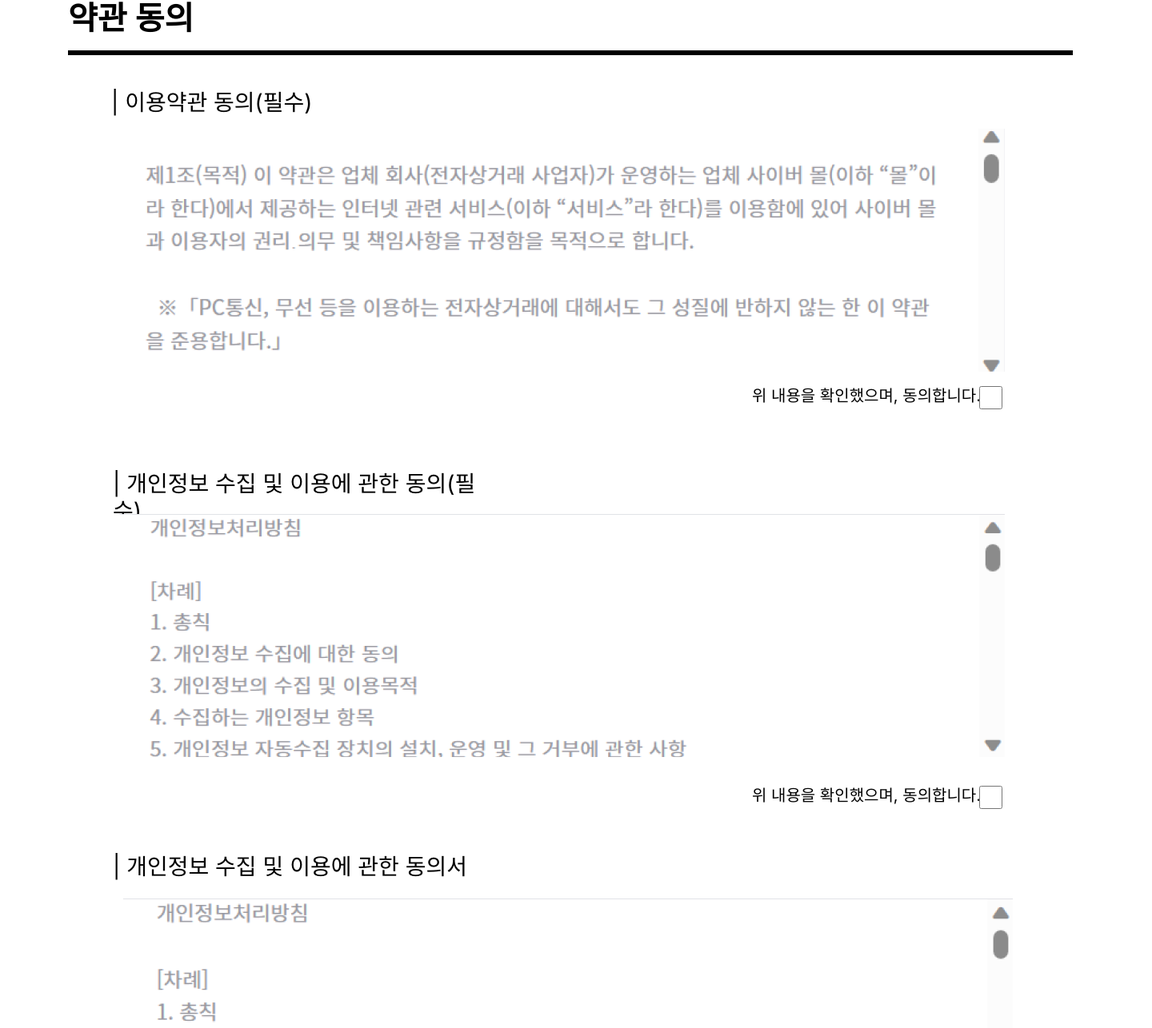
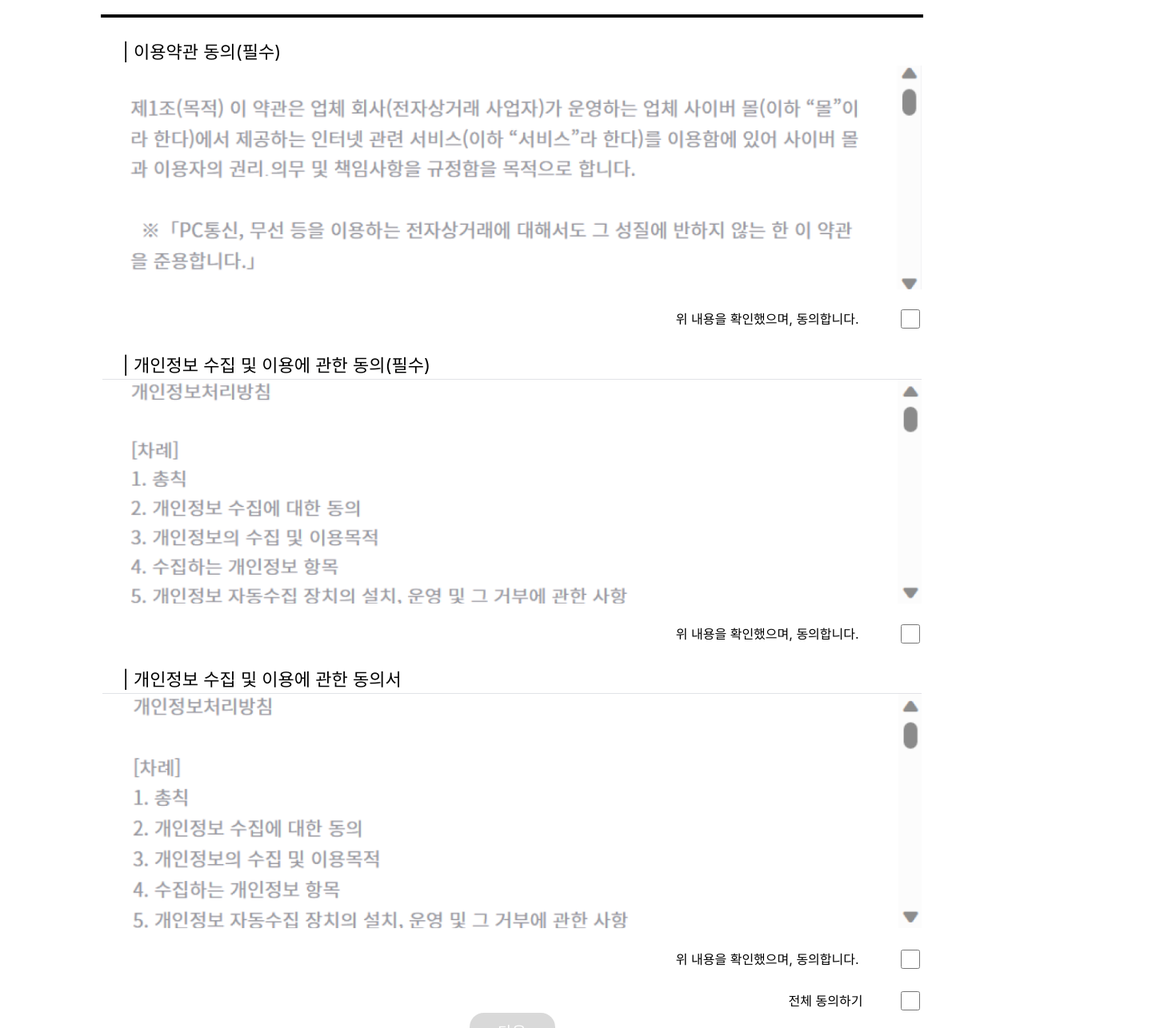
Before and after one commit to Troth-Cam/TrothCam_Web, a React (Create React App) app in the folder trothcam_web/: page /register1 in a window 1280 px wide. Shown: the part 129-1415 px from the top of the page at 80% size, 1440 px wide, since content can reach past the window. Built offline with nearby package versions, Linux system fonts and the light colour scheme.

Commit message:
[MOD]Register1 코드 수정

```diff
--- a/trothcam_web/src/components/Register1.jsx
+++ b/trothcam_web/src/components/Register1.jsx
@@ -10,102 +10,164 @@ import agreepic3 from './img/agreepic3.png';
 
 
 const PageContainer = styled.div`
-    position:relative;
-    width: 1440px;
-    height: 2243px;
-    background-color: #ffffff;
+    display: flex;
+    flex-direction: column;
+    justify-content: center;
+
 `;
 
 const FooterContainer = styled.footer`
-    position: absolute;
-    width: 1440px;
+    display: flex;
+    justify-content: center;
+    margin-top:10%;
     height: 237px;
-    bottom: 0;
-    display: flex;
     align-items: center;
     background-color: #E8EAEF;
 `;
 
+
+
+
 const Title = styled.h1`
-    position: absolute;
-    width: 205px;
-    height: 71px;
-    top: 101px;
-    left: 85px;
+
     font-family: Inter;
     font-size: 40px;
     font-weight: 600;
     line-height: 48px;
     letter-spacing: 0em;
-    text-align: left;
+    padding-left: 8%;
+
+
+    @media (max-width: 1439px) {
+        font-size: 30px;
+        padding-left: 10%;
+    }
+
+    @media (max-width: 950px) {
+        font-size: 20px;
+        padding-left: 10%;
+    }
+
 
 `;
 
 const Line = styled.div`
-    position: absolute;
+
     width: 1250px;
-    top: 192px;
-    left: 85px;
-    border: 3px;
-    angle: -0 deg;
+    margin:auto;
     border: 3px solid #000000;
+
+    @media (max-width: 1439px) {
+        width:80%;
+        border: 2px solid #000000;
+        margin-top:-10px;
+    }
+
+    @media (max-width: 950px) {
+        width:80%;
+        border: 1px solid #000000;
+        margin-top:-20px;
+    }
 
 `;
 
 const Agree1 = styled.div`
-    position: absolute;
-    width: 252px;
-    height: 34px;
-    top: 240px;
-    left: 139px;
+
     font-family: Inter;
     font-size: 28px;
     font-weight: 400;
     line-height: 34px;
     letter-spacing: 0em;
     text-align: left;
+    padding-left: 10%;
+    margin-top:2%;
 
+    @media (max-width: 1439px) {
+        font-size: 22px;
+        padding-left: 12%;
+    }
+
+    @media (max-width: 950px) {
+        font-size: 15px;
+    }
+`;
+
+
+const Image1 = styled.img`
+
+    width: 1112px;
+    max-height: 304px;
+    margin: auto;
+    overflow-y: auto; // 세로 스크롤
+    display: block; // 필요한 경우
+
+    @media (max-width: 1439px) {
+        width: 80%;
+    }
 
 `;
 
 
-const Image1 = styled.img`
-    position: absolute;
-    width: 1112px;
-    max-height: 304px;
-    top: 290px;
-    left: 144px;
-    overflow-y: auto; // 세로 스크롤
-    display: block; // 필요한 경우
+const Check1 = styled.div`
 
-
-`;
-
-const Check1 = styled.div`
-    position: absolute;
     width: 286px;
     height: 24px;
-    top: 612px;
-    left: 940px;
     font-family: Inter;
     font-size: 20px;
     font-weight: 400;
     line-height: 24.2px;
     letter-spacing: 0em;
-    text-align: left;
+    padding-top:2%;
+    margin-left: 66%;
 
+    @media (max-width: 1439px) {
+        font-size: 16px;
+        margin-left: 66%;
+    }
+
+    @media (max-width: 965px) {
+        font-size: 12px;
+        margin-left: 65%;
+    }
+    @media (max-width: 700px) {
+        font-size: 8px;
+        margin-left: 60%;
+    }
 
 `;
 
 
 
 const Checkbox1 = styled.input.attrs({ type: 'checkbox' })`
-    position: absolute;
+
     width: 29px;
     height: 29px;
-    top: 609px;
-    left: 1220px;
+    margin-left: 86%;
+    margin-top:-24px;
     border: 1px solid #000000;
+
+    @media (max-width: 1439px) {
+        width: 24px;
+        height: 24px;
+        margin-left: 88%;
+
+    }
+
+    @media (max-width: 950px) {
+        width: 18px;
+        height: 18px;
+        margin-left: 88%;
+        margin-top:-22px;
+
+    }
+    @media (max-width: 700px) {
+        width: 15px;
+        height: 15px;
+        margin-left: 88%;
+        margin-top:-20px;
+
+    }
+
 `;
 
 
@@ -113,151 +175,264 @@ const Checkbox1 = styled.input.attrs({ type: 'checkbox' })`
 
 
 const Agree2 = styled.div`
-    position: absolute;
-    width: 489px;
-    height: 34px;
-    top: 717px;
-    left: 141px;
     font-family: Inter;
     font-size: 28px;
     font-weight: 400;
     line-height: 34px;
     letter-spacing: 0em;
     text-align: left;
+    padding-left: 10%;
+    margin-top:2%;
 
+    @media (max-width: 1439px) {
+        font-size: 22px;
+        padding-left: 12%;
+    }
+
+    @media (max-width: 950px) {
+        font-size: 15px;
+    }
 
 `;
 
 
 const Image2 = styled.img`
-    position: absolute;
-    width: 1107px;
-    height: 304px;
-    top: 772px;
-    left: 149px;
+    width: 1112px;
+    max-height: 304px;
+    margin: auto;
+    overflow-y: auto; // 세로 스크롤
+    display: block; // 필요한 경우
 
+    @media (max-width: 1439px) {
+        width: 80%;
+    }
 
 `;
 
 const Check2 = styled.div`
-    position: absolute;
+
     width: 286px;
     height: 24px;
-    top: 1112px;
-    left: 940px;
     font-family: Inter;
     font-size: 20px;
     font-weight: 400;
     line-height: 24.2px;
     letter-spacing: 0em;
-    text-align: left;
+    padding-top:2%;
+    margin-left: 66%;
 
+    @media (max-width: 1439px) {
+        font-size: 16px;
+        margin-left: 66%;
+    }
+
+    @media (max-width: 965px) {
+        font-size: 12px;
+        margin-left: 65%;
+    }
+    @media (max-width: 700px) {
+        font-size: 8px;
+        margin-left: 60%;
+    }
 
 `;
 
 
 
+
+
 const Checkbox2 = styled.input.attrs({ type: 'checkbox' })`
-    position: absolute;
     width: 29px;
     height: 29px;
-    top: 1109px;
-    left: 1220px;
+    margin-left: 86%;
+    margin-top:-24px;
     border: 1px solid #000000;
+
+    @media (max-width: 1439px) {
+        width: 24px;
+        height: 24px;
+        margin-left: 88%;
+
+    }
+
+    @media (max-width: 950px) {
+        width: 18px;
+        height: 18px;
+        margin-left: 88%;
+        margin-top:-22px;
+
+    }
+    @media (max-width: 700px) {
+        width: 15px;
+        height: 15px;
+        margin-left: 88%;
+        margin-top:-20px;
+
+    }
 `;
 
 
 
 
+
 const Agree3 = styled.div`
-    position: absolute;
-    width: 443px;
-    height: 34px;
-    top: 1196px;
-    left: 141px;
     font-family: Inter;
     font-size: 28px;
     font-weight: 400;
     line-height: 34px;
     letter-spacing: 0em;
     text-align: left;
+    padding-left: 10%;
+    margin-top:2%;
 
+    @media (max-width: 1439px) {
+        font-size: 22px;
+        padding-left: 12%;
+    }
+
+    @media (max-width: 950px) {
+        font-size: 15px;
+    }
 
 `;
 
 
 const Image3 = styled.img`
-    position: absolute;
+
     width: 1112px;
-    height: 320px;
-    top: 1253px;
-    left: 154px;
+    max-height: 304px;
+    margin: auto;
+    overflow-y: auto; // 세로 스크롤
+    display: block; // 필요한 경우
 
-
+    @media (max-width: 1439px) {
+        width: 80%;
+    }
 `;
 
 const Check3 = styled.div`
-    position: absolute;
+
     width: 286px;
     height: 24px;
-    top: 1640px;
-    left: 940px;
     font-family: Inter;
     font-size: 20px;
     font-weight: 400;
-    line-height: 24px;
+    line-height: 24.2px;
     letter-spacing: 0em;
-    text-align: left;
+    padding-top:2%;
+    margin-left: 66%;
 
+    @media (max-width: 1439px) {
+        font-size: 16px;
+        margin-left: 66%;
+    }
 
+    @media (max-width: 965px) {
+        font-size: 12px;
+        margin-left: 65%;
+    }
+    @media (max-width: 700px) {
+        font-size: 8px;
+        margin-left: 60%;
+    }
 `;
 
 
 
 const Checkbox3 = styled.input.attrs({ type: 'checkbox' })`
-    position: absolute;
     width: 29px;
     height: 29px;
-    top: 1637px;
-    left: 1220px;
+    margin-left: 86%;
+    margin-top:-24px;
     border: 1px solid #000000;
+
+    @media (max-width: 1439px) {
+        width: 24px;
+        height: 24px;
+        margin-left: 88%;
+    }
+
+    @media (max-width: 950px) {
+        width: 18px;
+        height: 18px;
+        margin-left: 88%;
+        margin-top:-22px;
+    }
+    @media (max-width: 700px) {
+        width: 15px;
+        height: 15px;
+        margin-left: 88%;
+        margin-top:-20px;
+    }
 `;
 
 const Allagree = styled.div`
-    position: absolute;
-    width: 117px;
+
+    width: 286px;
     height: 24px;
-    top: 1708px;
-    left: 1097px;
     font-family: Inter;
     font-size: 20px;
     font-weight: 400;
-    line-height: 24px;
+    line-height: 24.2px;
     letter-spacing: 0em;
-    text-align: right;
+    padding-top:2%;
+    margin-left: 77%;
+
+    @media (max-width: 1439px) {
+        font-size: 16px;
+        margin-left: 77%;
+    }
+
+    @media (max-width: 965px) {
+        font-size: 12px;
+        margin-left: 77%;
+    }
+    @media (max-width: 700px) {
+        font-size: 8px;
+        margin-left: 75%;
+    }
 
 `;
 
 
 
 const Checkbox4 = styled.input.attrs({ type: 'checkbox' })`
-    position: absolute;
     width: 29px;
     height: 29px;
-    top: 1705px;
-    left: 1220px;
+    margin-left: 86%;
+    margin-top:-24px;
     border: 1px solid #000000;
+
+    @media (max-width: 1439px) {
+        width: 24px;
+        height: 24px;
+        margin-left: 88%;
+    }
+
+    @media (max-width: 950px) {
+        width: 18px;
+        height: 18px;
+        margin-left: 88%;
+        margin-top:-22px;
+
+    }
+    @media (max-width: 700px) {
+        width: 15px;
+        height: 15px;
+        margin-left: 88%;
+        margin-top:-20px;
+    }
 `;
 
 const Button = styled.button`
-    position: absolute;
-    width: 107px;
-    height: 64px;
-    top: 1792px;
-    left: 680px;
+
+    width: clamp(50px, 10vw, 107px);
+    height: clamp(30px, 6vh, 64px);
+    font-size: clamp(12px, 1.5vw, 28px);
+
+    margin:auto;
     border-radius: 18px;
     font-family: Inter;
-    font-size: 28px;
     font-weight: 400;
     line-height: 34px;
     letter-spacing: 0em;
@@ -265,13 +440,8 @@ const Button = styled.button`
     color: #FFFFFF;
     border:none;
 
-    background: #5980EF;
-
     color: ${props => (props.enabled ? '#000000' : '#ffffff')};
     background-color: ${props => (props.enabled ? '#5980EF': '#D9D9D9')};
-
-
-
 
 `;
 
@@ -328,6 +498,7 @@ const Register1 = () => {
             <SearchBar></SearchBar>
             <Title>약관 동의</Title>
             <Line></Line>
+
             <Agree1>| 이용약관 동의(필수)</Agree1>
             <Image1 src={agreepic1} alt="agreepic1" />
             <Check1>위 내용을 확인했으며, 동의합니다.</Check1>
@@ -347,6 +518,7 @@ const Register1 = () => {
             <Checkbox4 checked={checked4} onChange={() => handleCheckAll(!checked4)} />
 
             <Button enabled={isButtonEnabled} onClick={handleSubmit}>다음</Button>
+
             <FooterContainer>
               <Footer />
             </FooterContainer>
```
